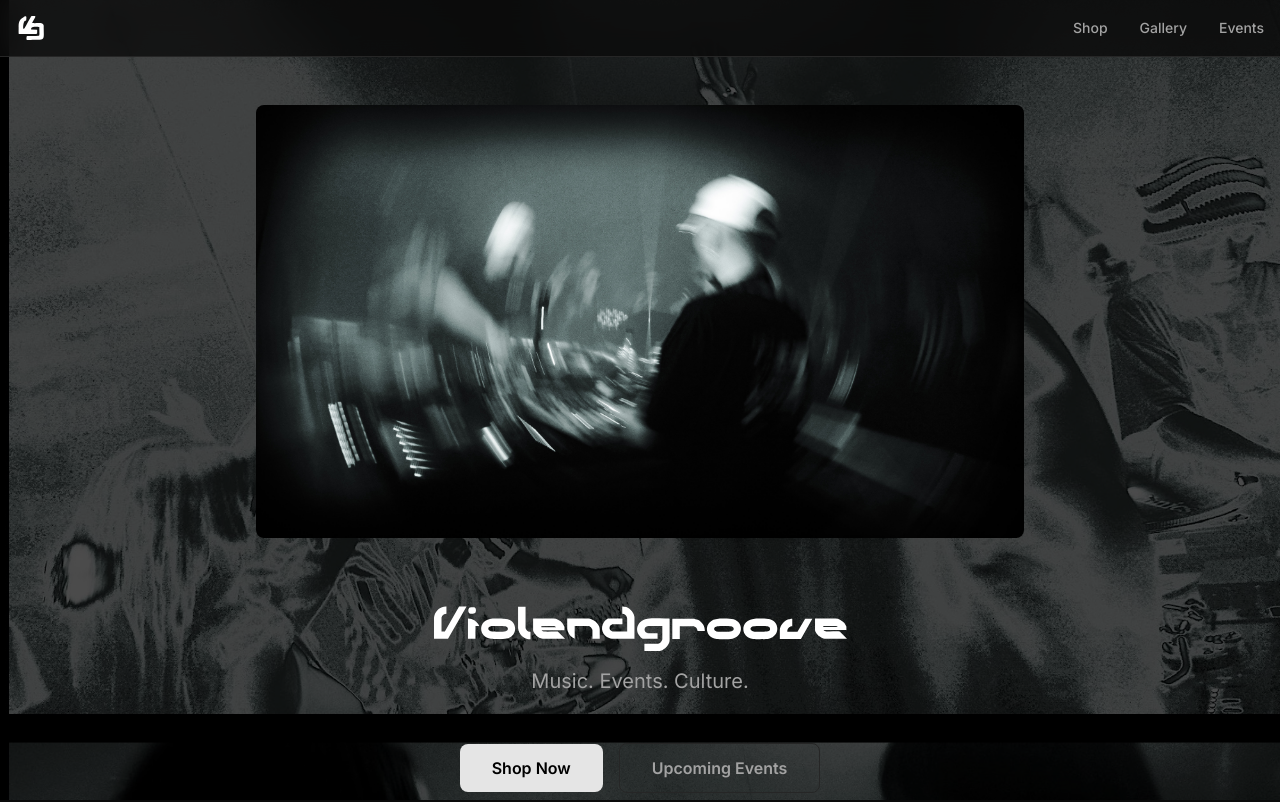
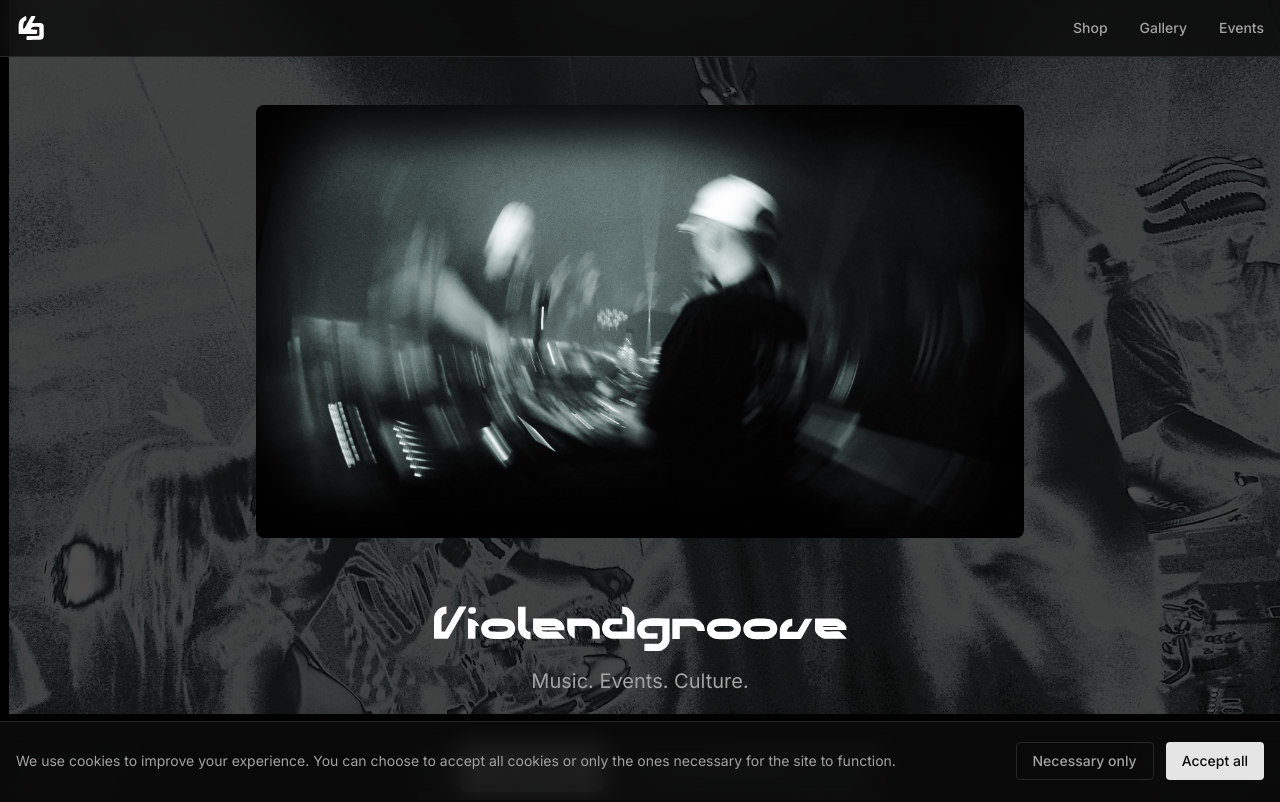
Before and after one commit to felixdevop/tut1-vg, a Next.js app: page / in a window 1280 px wide. Shown: the top 802 px of the page. Built offline with nearby package versions, Linux system fonts and the light colour scheme.

Commit message:
Add cookie consent banner with accept all / necessary only options
Co-Authored-By: Claude Sonnet 4.6 <noreply@anthropic.com>

```diff
--- a/src/app/layout.tsx
+++ b/src/app/layout.tsx
@@ -3,6 +3,7 @@ import { Inter } from "next/font/google";
 import Image from "next/image";
 import "./globals.css";
 import Navbar from "@/components/layout/Navbar";
+import CookieBanner from "@/components/layout/CookieBanner";
 import { SITE_URL, SITE_NAME, SOCIAL_INSTAGRAM, SOCIAL_YOUTUBE } from "@/lib/seo";
 
 const inter = Inter({ subsets: ["latin"] });
@@ -69,6 +70,7 @@ export default function RootLayout({
         />
         <Navbar />
         <main className="min-h-screen">{children}</main>
+        <CookieBanner />
       </body>
     </html>
   );
--- /dev/null
+++ b/src/components/layout/CookieBanner.tsx
@@ -0,0 +1,50 @@
+"use client";
+
+import { useEffect, useState } from "react";
+
+const COOKIE_KEY = "vg_cookie_consent";
+
+export default function CookieBanner() {
+  const [visible, setVisible] = useState(false);
+
+  useEffect(() => {
+    const stored = localStorage.getItem(COOKIE_KEY);
+    if (!stored) setVisible(true);
+  }, []);
+
+  function accept() {
+    localStorage.setItem(COOKIE_KEY, "all");
+    setVisible(false);
+  }
+
+  function necessary() {
+    localStorage.setItem(COOKIE_KEY, "necessary");
+    setVisible(false);
+  }
+
+  if (!visible) return null;
+
+  return (
+    <div className="fixed bottom-0 left-0 right-0 z-50 border-t border-border bg-bg/90 backdrop-blur-md px-4 py-5">
+      <div className="mx-auto flex max-w-7xl flex-col gap-4 sm:flex-row sm:items-center sm:justify-between">
+        <p className="text-sm text-text-muted">
+          We use cookies to improve your experience. You can choose to accept all cookies or only the ones necessary for the site to function.
+        </p>
+        <div className="flex shrink-0 gap-3">
+          <button
+            onClick={necessary}
+            className="rounded border border-border px-4 py-2 text-sm font-medium text-text-muted transition-colors hover:border-primary hover:text-primary"
+          >
+            Necessary only
+          </button>
+          <button
+            onClick={accept}
+            className="rounded bg-primary px-4 py-2 text-sm font-medium text-bg transition-opacity hover:opacity-80"
+          >
+            Accept all
+          </button>
+        </div>
+      </div>
+    </div>
+  );
+}
```
